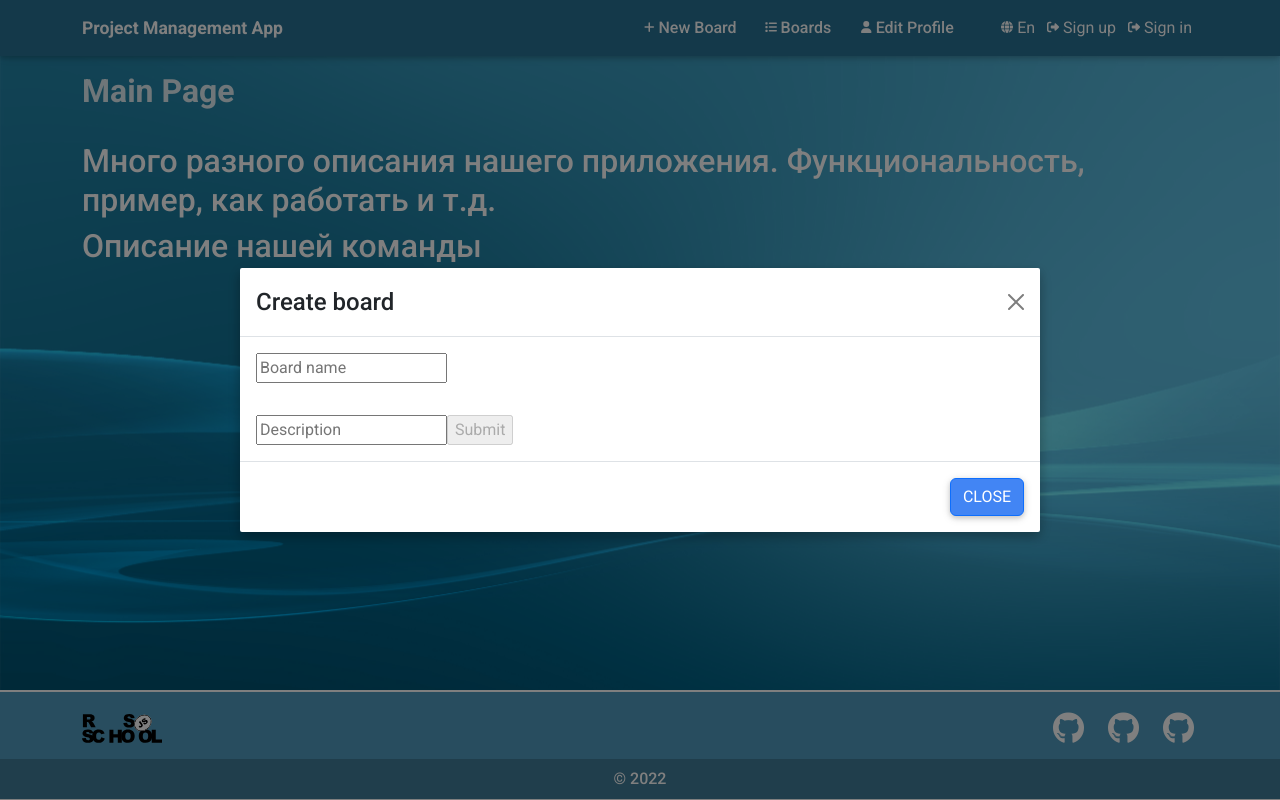
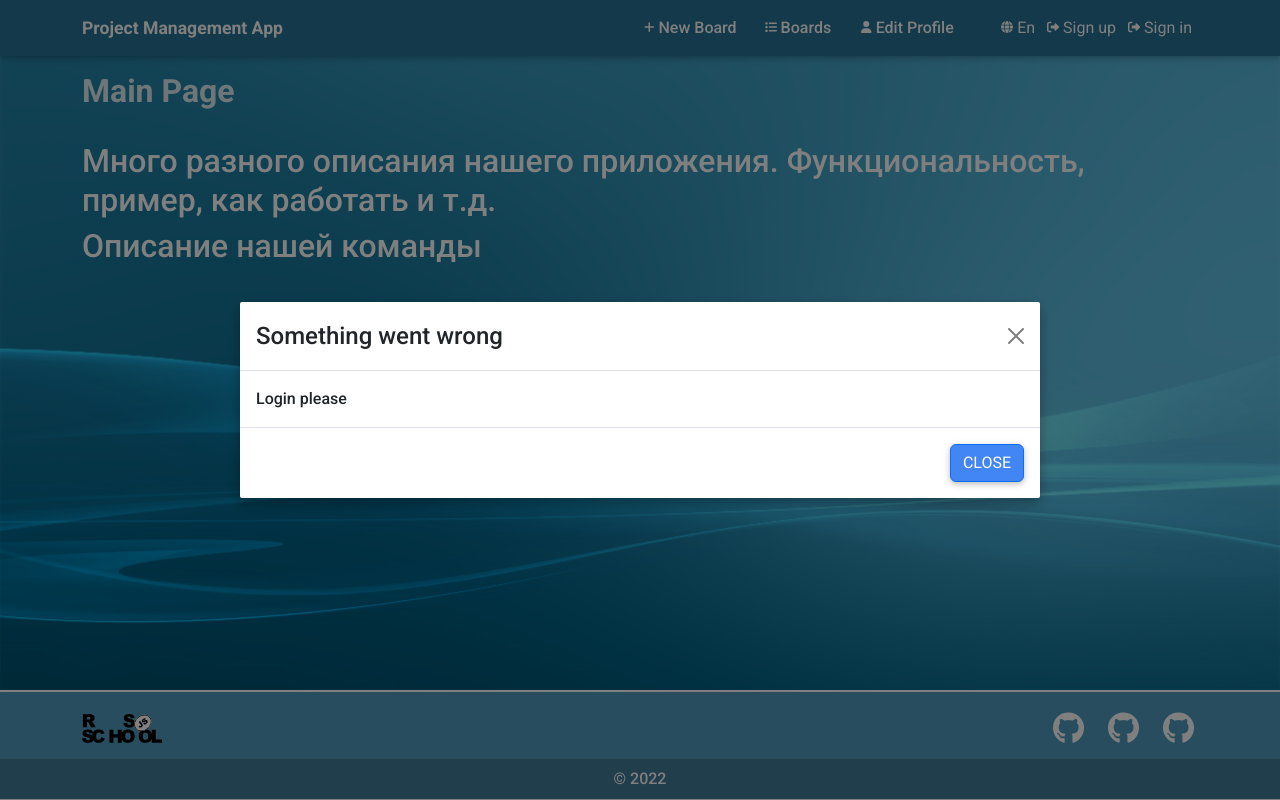
Before and after one commit to NewAnton/project-management-app, a React (Create React App) app in the folder project-management-app/: page / in a window 1280 px wide. Both pictures are taken after a click on the button "New Board". Built offline with nearby package versions, Linux system fonts and the light colour scheme.

Commit message:
feat: add login please title if user not logged

```diff
--- a/project-management-app/src/components/NewBoard/NewBoard.tsx
+++ b/project-management-app/src/components/NewBoard/NewBoard.tsx
@@ -6,6 +6,7 @@ import { FontAwesomeIcon } from '@fortawesome/react-fontawesome';
 import { faPlus } from '@fortawesome/free-solid-svg-icons';
 import { useCreateBoardMutation } from 'services/kanbanApiBoards';
 import { ModalWindow } from 'components/ModalWindow/ModalWindow';
+import { getToken } from 'services/getToken';
 
 export type FormValues = {
   name: string;
@@ -25,7 +26,7 @@ export function NewBoardFormModal() {
           border: 'none',
         }}
         className="navbar__link"
-        onClick={() => handleShowNewBoardModal()}
+        onClick={handleShowNewBoardModal}
       >
         <FontAwesomeIcon className="element__star mr-1" icon={faPlus} size="xs" />
         New Board
@@ -33,9 +34,9 @@ export function NewBoardFormModal() {
       <ModalWindow
         show={isNewBoardModalOpen}
         onHide={handleCloseNewBoardModal}
-        title="Create board"
+        title={getToken() ? 'Create board' : 'Something went wrong'}
       >
-        <NewBoardForm />
+        {getToken() ? <NewBoardForm /> : <div>Login please</div>}
       </ModalWindow>
     </>
   );
```
